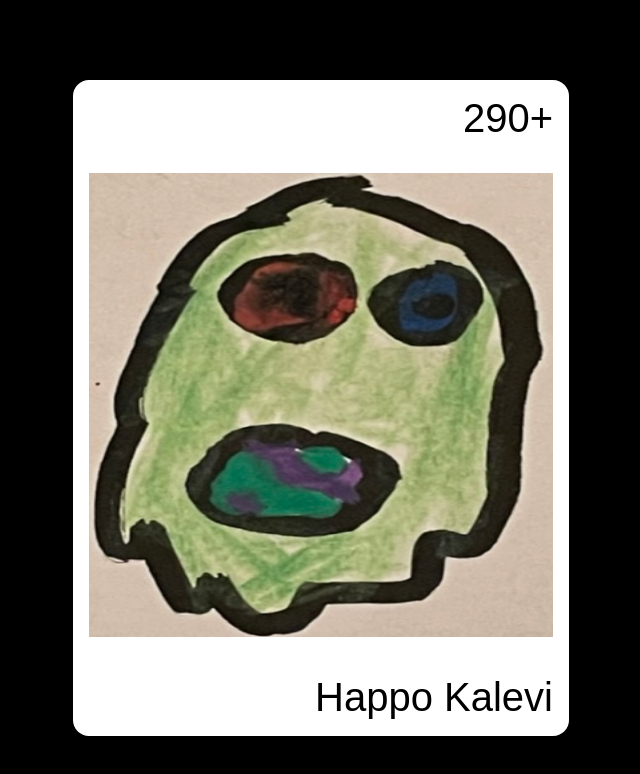
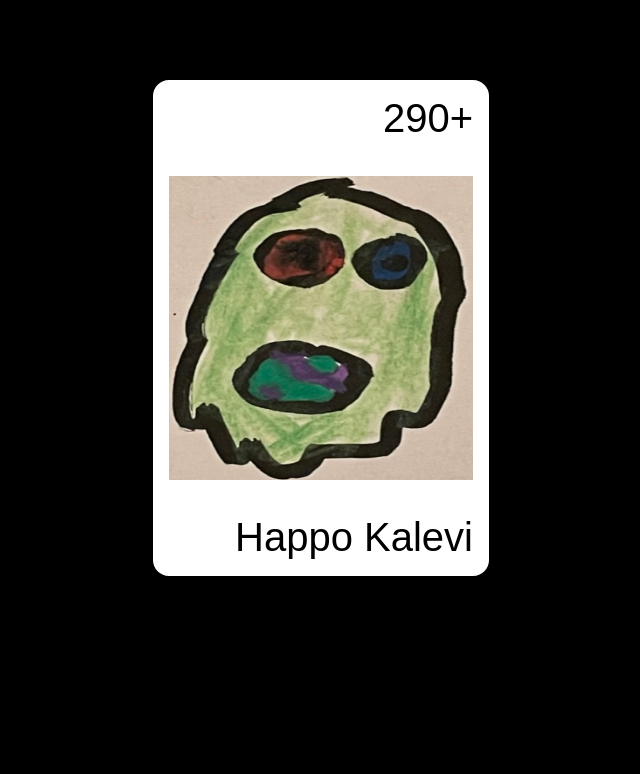
Before and after one commit to mtalonen/artwork, a Next.js app: page /nugetsnagets in a window 1280 px wide. Shown: the top 774 px of the page, without its empty margins (319-959 px from the left). Built offline with nearby package versions, Linux system fonts and the light colour scheme.

Commit message:
finetune size of card

```diff
--- a/pages/nugetsnagets/index.tsx
+++ b/pages/nugetsnagets/index.tsx
@@ -29,8 +29,8 @@ const Card = styled.div`
   flex-direction: column;
   gap: 8px;
   padding: 8px;
-  height: 80vh;
-  width: 60vh;
+  height: 60vh;
+  width: 40vh;
   background-color: white;
 `;
 
```
